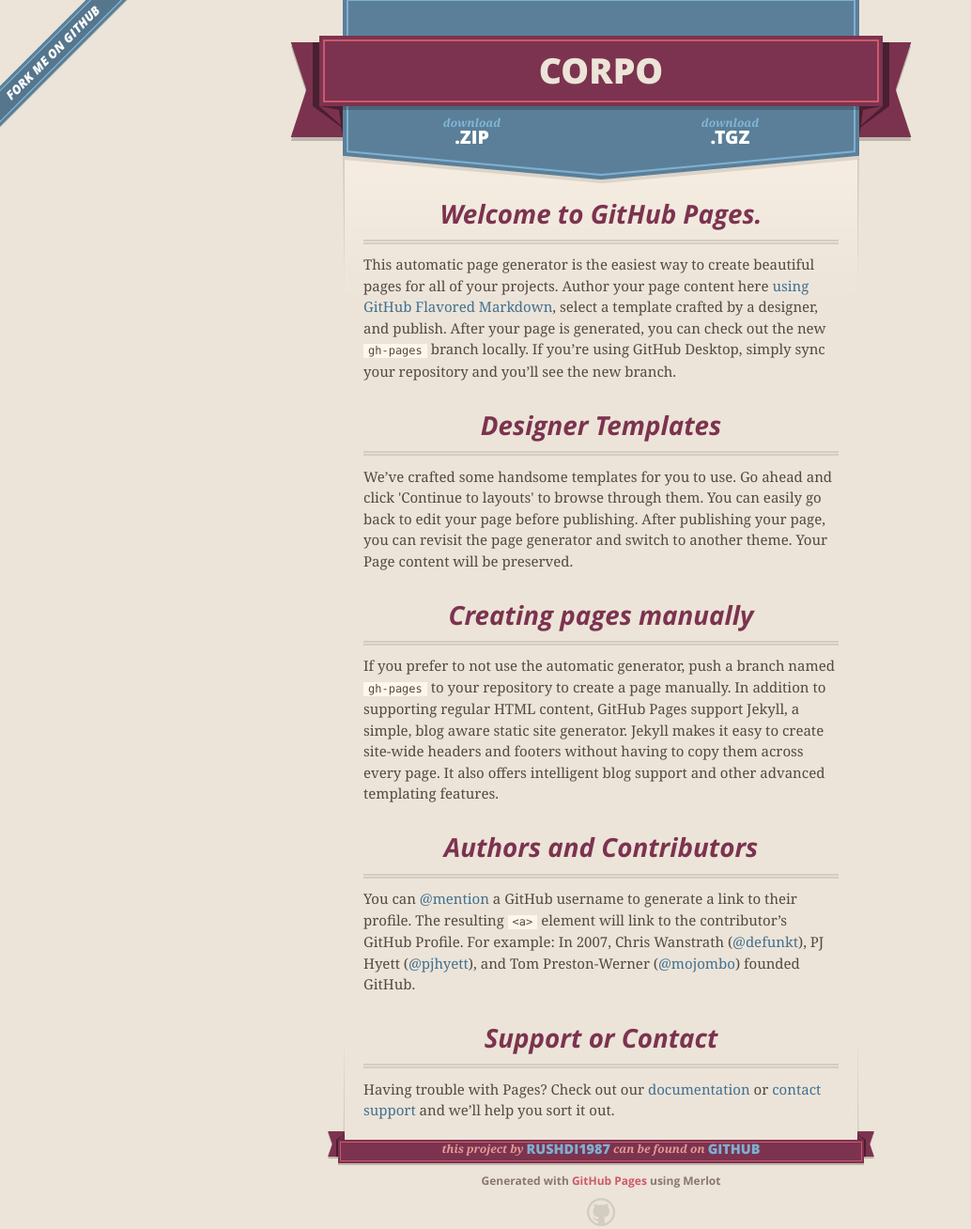
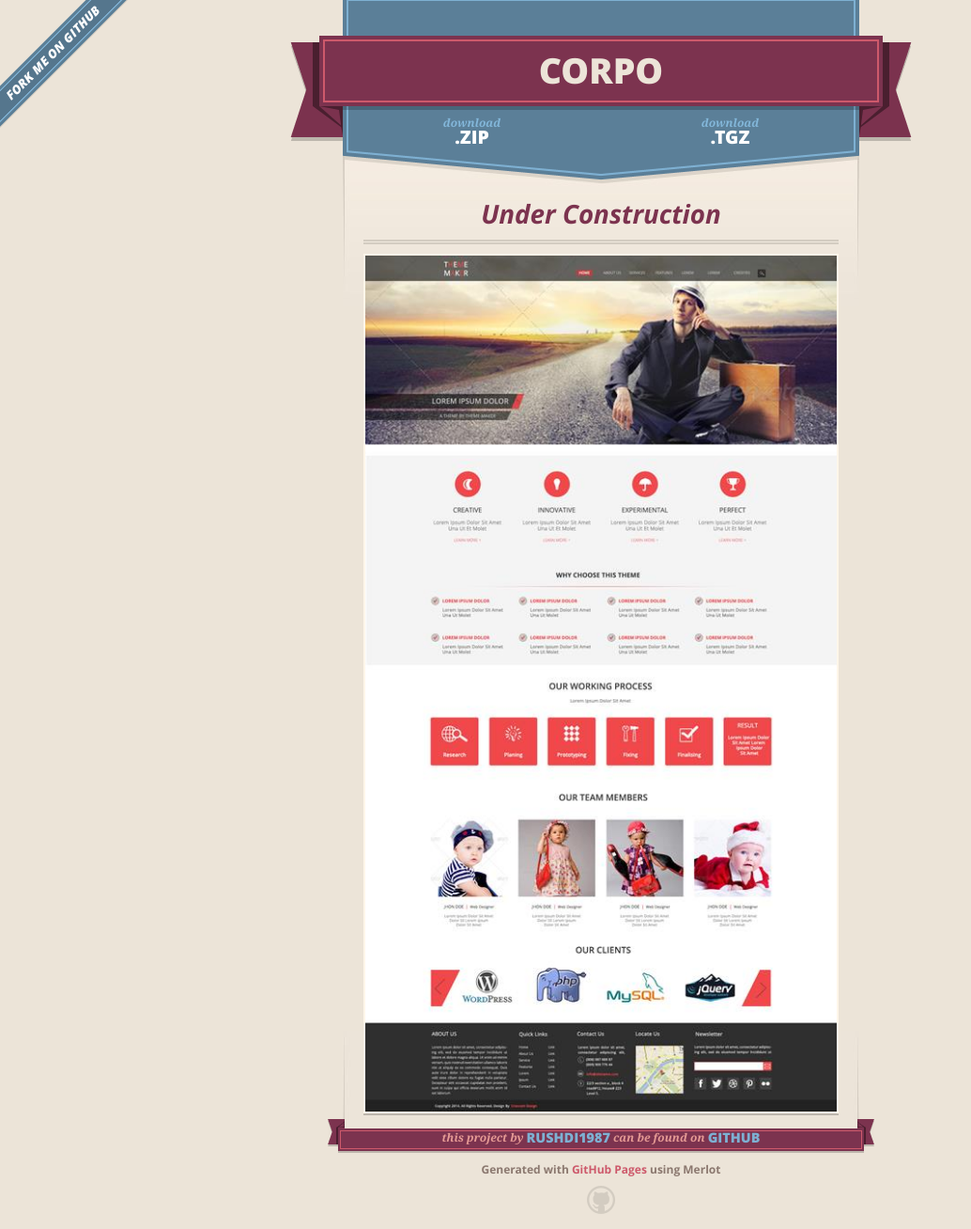
Before and after one commit to rushdi1987/th-corpo, a plain HTML site: page index.html in a window 1280 px wide. Shown: the whole page at 94% size, without its empty margins (0-1034 px from the left). Drawn offline with nearby package versions, Linux system fonts and the light colour scheme.

Commit message:
final look added.
style added for final look.

```diff
--- a/index.html
+++ b/index.html
@@ -46,30 +46,10 @@
 
 
       <section id="main_content">
-        <h3>
-<a id="welcome-to-github-pages" class="anchor" href="#welcome-to-github-pages" aria-hidden="true"><span class="octicon octicon-link"></span></a>Welcome to GitHub Pages.</h3>
-
-<p>This automatic page generator is the easiest way to create beautiful pages for all of your projects. Author your page content here <a href="https://guides.github.com/features/mastering-markdown/">using GitHub Flavored Markdown</a>, select a template crafted by a designer, and publish. After your page is generated, you can check out the new <code>gh-pages</code> branch locally. If you’re using GitHub Desktop, simply sync your repository and you’ll see the new branch.</p>
-
-<h3>
-<a id="designer-templates" class="anchor" href="#designer-templates" aria-hidden="true"><span class="octicon octicon-link"></span></a>Designer Templates</h3>
-
-<p>We’ve crafted some handsome templates for you to use. Go ahead and click 'Continue to layouts' to browse through them. You can easily go back to edit your page before publishing. After publishing your page, you can revisit the page generator and switch to another theme. Your Page content will be preserved.</p>
-
-<h3>
-<a id="creating-pages-manually" class="anchor" href="#creating-pages-manually" aria-hidden="true"><span class="octicon octicon-link"></span></a>Creating pages manually</h3>
-
-<p>If you prefer to not use the automatic generator, push a branch named <code>gh-pages</code> to your repository to create a page manually. In addition to supporting regular HTML content, GitHub Pages support Jekyll, a simple, blog aware static site generator. Jekyll makes it easy to create site-wide headers and footers without having to copy them across every page. It also offers intelligent blog support and other advanced templating features.</p>
-
-<h3>
-<a id="authors-and-contributors" class="anchor" href="#authors-and-contributors" aria-hidden="true"><span class="octicon octicon-link"></span></a>Authors and Contributors</h3>
-
-<p>You can <a href="https://github.com/blog/821" class="user-mention">@mention</a> a GitHub username to generate a link to their profile. The resulting <code>&lt;a&gt;</code> element will link to the contributor’s GitHub Profile. For example: In 2007, Chris Wanstrath (<a href="https://github.com/defunkt" class="user-mention">@defunkt</a>), PJ Hyett (<a href="https://github.com/pjhyett" class="user-mention">@pjhyett</a>), and Tom Preston-Werner (<a href="https://github.com/mojombo" class="user-mention">@mojombo</a>) founded GitHub.</p>
-
-<h3>
-<a id="support-or-contact" class="anchor" href="#support-or-contact" aria-hidden="true"><span class="octicon octicon-link"></span></a>Support or Contact</h3>
-
-<p>Having trouble with Pages? Check out our <a href="https://help.github.com/pages">documentation</a> or <a href="https://github.com/contact">contact support</a> and we’ll help you sort it out.</p>
+        <h2>Under Construction</h2>
+        <div class="final-look">
+          <img src="images/picl1.jpg">
+        </div>
       </section>
 
       <footer>
--- a/stylesheets/core.css
+++ b/stylesheets/core.css
@@ -1,3 +1,4 @@
 @import url("screen.css");
 @import url("non-screen.css") handheld;
 @import url("non-screen.css") only screen and (max-device-width:640px);
+@import url("custom.css");
--- /dev/null
+++ b/stylesheets/custom.css
@@ -0,0 +1,6 @@
+.final-lloki img{
+	width: 100%;
+	max-width: 100%;
+	height: auto;
+	margin: 0 auto;
+}
```
Also changed, not shown: images/picl1.jpg (added).
